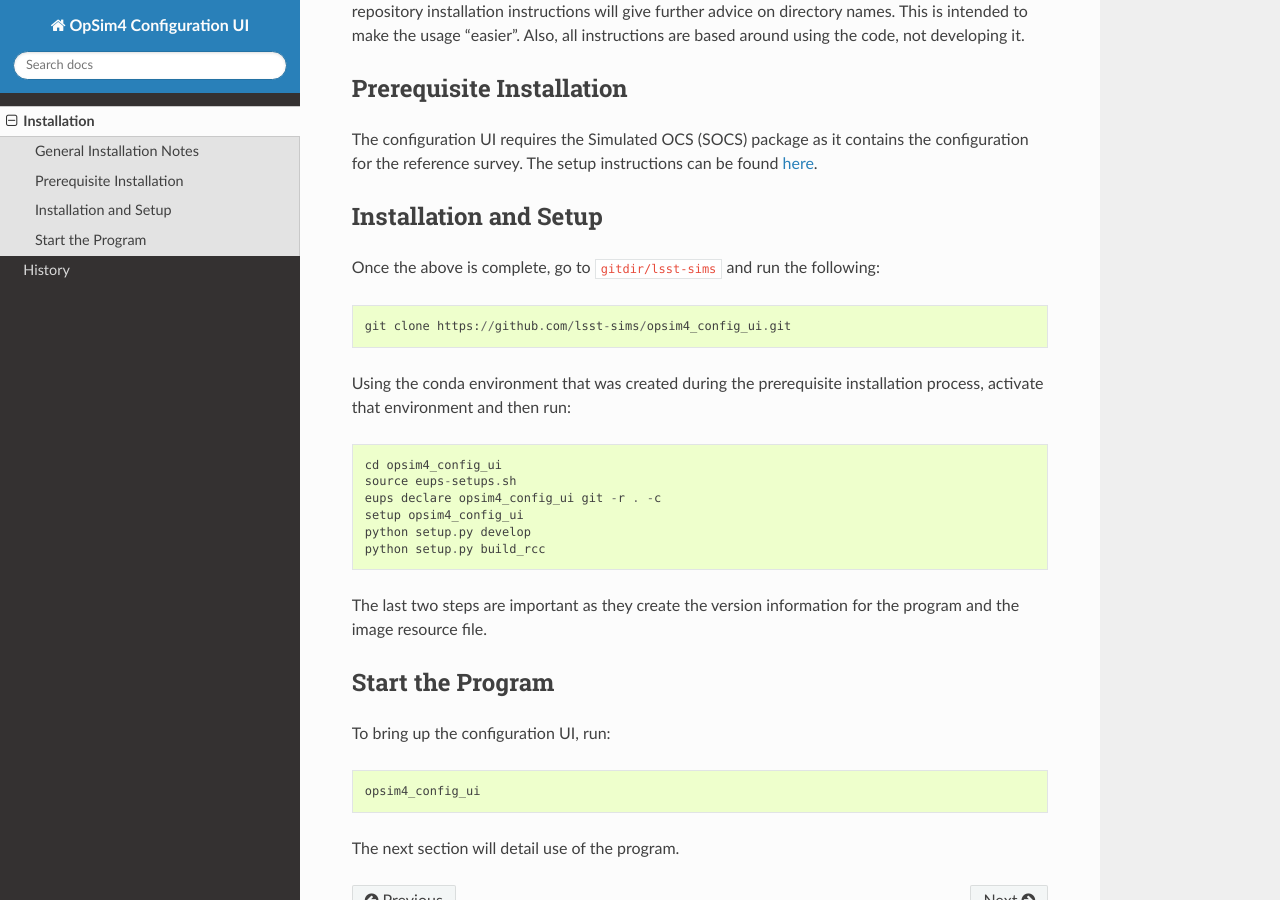
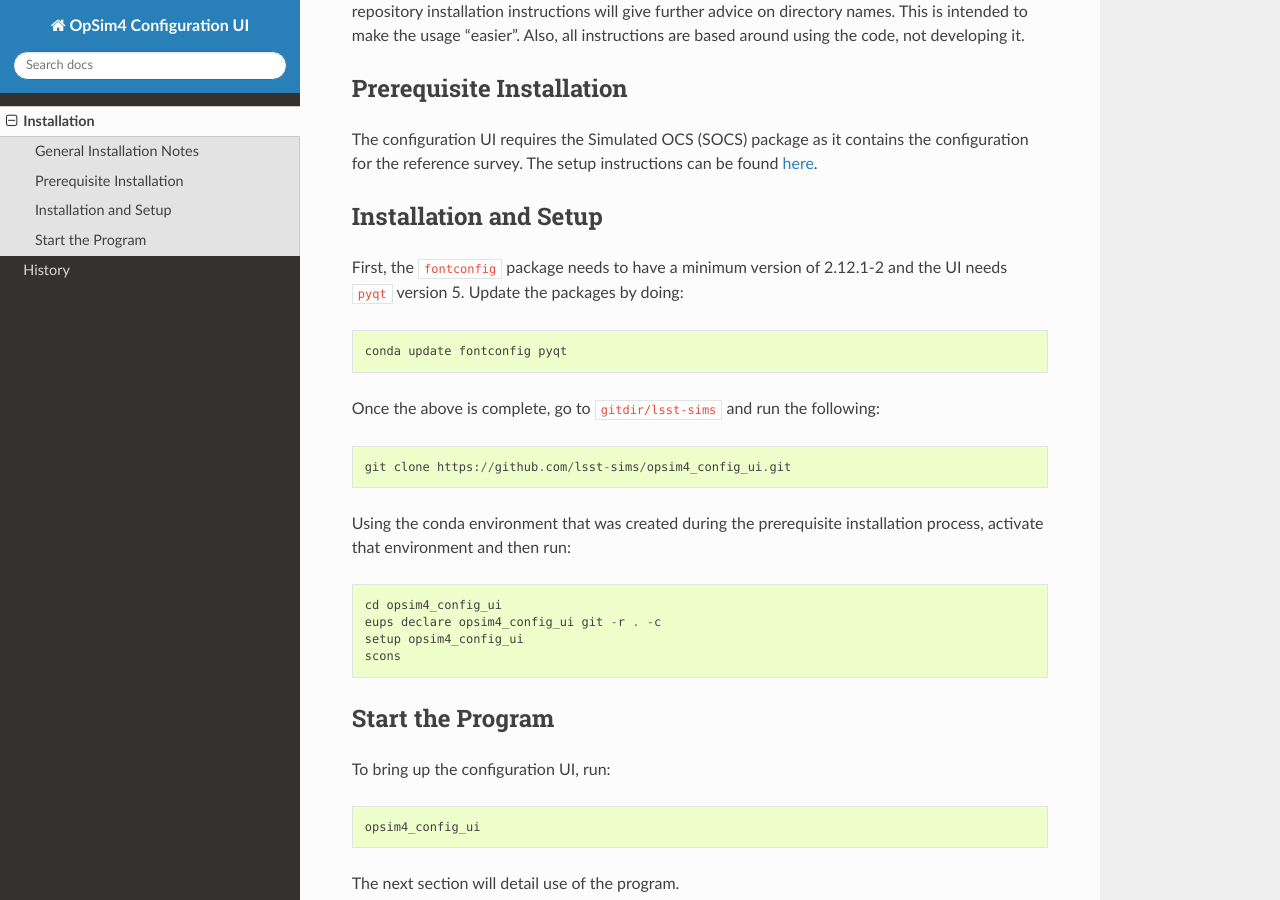
Before and after one commit to lsst-sims/opsim4_config_ui, a Sphinx documentation site: the page built from doc/installation.rst, in a window 1280 px wide and 900 px high, scrolled down 390 px. Built offline with Sphinx 7.4.7 and the Read the Docs theme 2.0.0, drawn with Linux system fonts in a browser that asks for light colours; the version number could not be read and is left out.

Commit message:
Updating installation docs.

```diff
--- a/doc/installation.rst
+++ b/doc/installation.rst
@@ -19,6 +19,10 @@ The configuration UI requires the Simulated OCS (SOCS) package as it contains th
 Installation and Setup
 ----------------------
 
+First, the ``fontconfig`` package needs to have a minimum version of 2.12.1-2 and the UI needs ``pyqt`` version 5. Update the packages by doing::
+
+	conda update fontconfig pyqt
+
 Once the above is complete, go to ``gitdir/lsst-sims`` and run the following::
 
 	git clone https://github.com/lsst-sims/opsim4_config_ui.git
@@ -26,13 +30,9 @@ Once the above is complete, go to ``gitdir/lsst-sims`` and run the following::
 Using the conda environment that was created during the prerequisite installation process, activate that environment and then run::
 
 	cd opsim4_config_ui
-	source eups-setups.sh
 	eups declare opsim4_config_ui git -r . -c
 	setup opsim4_config_ui
-	python setup.py develop
-	python setup.py build_rcc
-
-The last two steps are important as they create the version information for the program and the image resource file.
+	scons
 
 Start the Program
 -----------------
```
